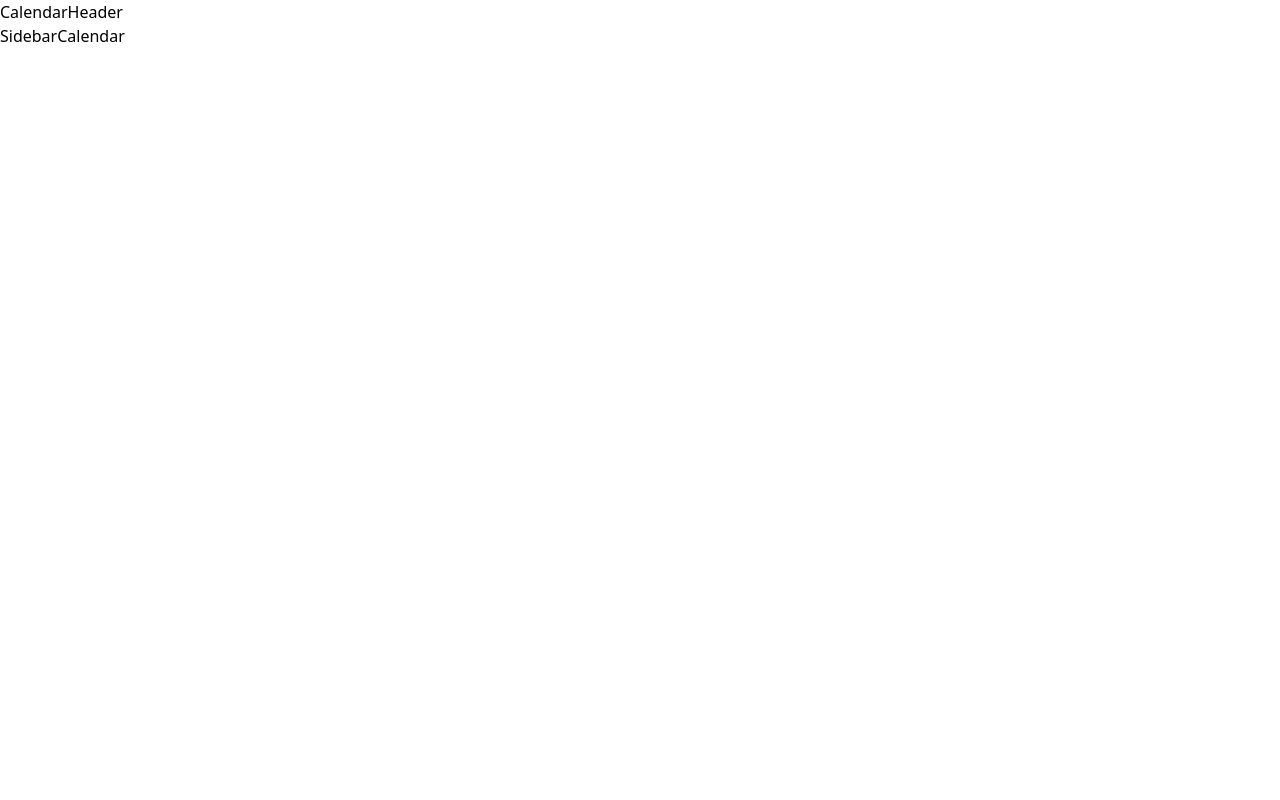
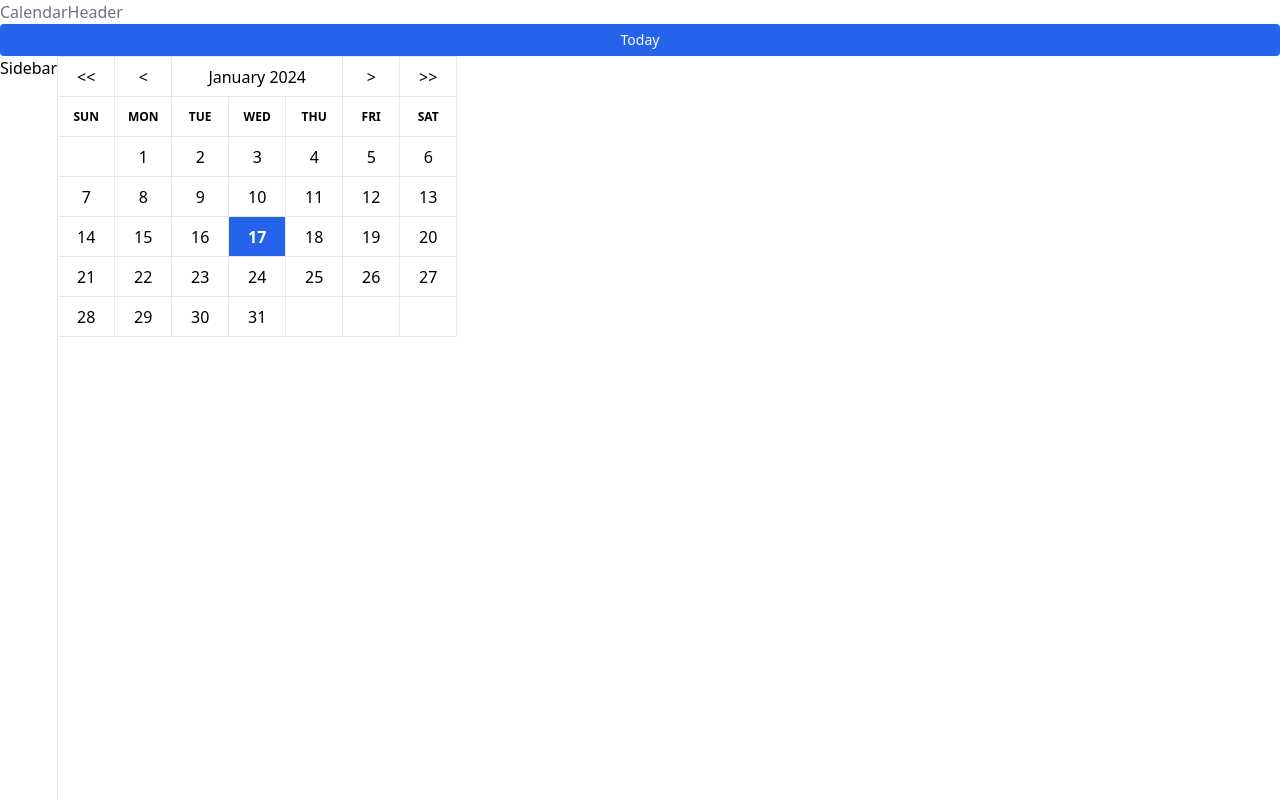
Before and after one commit to okuyama-code/nextjs_ts_calendar, a Next.js app: page / in a window 1280 px wide. Built offline with nearby package versions, Linux system fonts and the light colour scheme.

Commit message:
カレンダー表示

```diff
--- a/src/app/page.tsx
+++ b/src/app/page.tsx
@@ -1,15 +1,24 @@
+"use client"
+
 import Calendar from '@/calendar/Calendar'
 import CalendarHeader from '@/calendar/CalendarHeader'
+import Button from '@/components/Button';
 import Sidebar from '@/components/Sidebar'
+import { useState } from 'react';
+
 
 export default function Home() {
+  const [currentDate, setCurrentDate] = useState(new Date());
+
+  const handleSetToday = () => setCurrentDate(new Date());
   return (
     <>
       <div className="h-screen flex flex-col">
         <CalendarHeader />
+        <Button onClick={handleSetToday}>Today</Button>
         <div className="flex flex-1">
           <Sidebar />
-          <Calendar />
+          <Calendar value={currentDate} onChange={setCurrentDate}  />
         </div>
       </div>
     </>
--- a/src/calendar/Calendar.tsx
+++ b/src/calendar/Calendar.tsx
@@ -1,9 +1,77 @@
-import React from 'react'
+import {
+  add,
+  differenceInDays,
+  endOfMonth,
+  format,
+  setDate,
+  startOfMonth,
+  sub,
+} from "date-fns";
+import Cell from "./Cell";
 
-const Calendar = () => {
+const weeks = ["Sun", "Mon", "Tue", "Wed", "Thu", "Fri", "Sat"];
+
+type Props = {
+  value?: Date;
+  onChange: (date: Date) => void;
+};
+
+const Calendar: React.FC<Props> = ({ value = new Date(), onChange }) => {
+  const startDate = startOfMonth(value);
+  const endDate = endOfMonth(value);
+  const numDays = differenceInDays(endDate, startDate) + 1;
+
+  const prefixDays = startDate.getDay();
+  const suffixDays = 6 - endDate.getDay();
+
+  const prevMonth = () => onChange(sub(value, { months: 1 }));
+  const nextMonth = () => onChange(add(value, { months: 1 }));
+  const prevYear = () => onChange(sub(value, { years: 1 }));
+  const nextYear = () => onChange(add(value, { years: 1 }));
+
+  const handleClickDate = (index: number) => {
+    const date = setDate(value, index);
+    onChange(date);
+  };
+
   return (
-    <div>Calendar</div>
-  )
-}
+    <div className="w-[400px] border-t border-l">
+      <div className="grid grid-cols-7 items-center justify-center text-center">
+        <Cell onClick={prevYear}>{"<<"}</Cell>
+        <Cell onClick={prevMonth}>{"<"}</Cell>
+        <Cell className="col-span-3">{format(value, "LLLL yyyy")}</Cell>
+        <Cell onClick={nextMonth}>{">"}</Cell>
+        <Cell onClick={nextYear}>{">>"}</Cell>
 
-export default Calendar
+        {weeks.map((week) => (
+          <Cell key={week} className="text-xs font-bold uppercase">{week}</Cell>
+        ))}
+
+        {Array.from({ length: prefixDays }).map((_, index) => (
+          <Cell key={index} />
+        ))}
+
+        {Array.from({ length: numDays }).map((_, index) => {
+          const date = index + 1;
+          const isCurrentDate = date === value.getDate();
+
+          return (
+            <Cell
+              key={date}
+              isActive={isCurrentDate}
+              onClick={() => handleClickDate(date)}
+            >
+              {date}
+            </Cell>
+          );
+        })}
+
+        {Array.from({ length: suffixDays }).map((_, index) => (
+          <Cell key={index} />
+        ))}
+      </div>
+    </div>
+  );
+};
+
+export default Calendar;
--- a/src/calendar/CalendarHeader.tsx
+++ b/src/calendar/CalendarHeader.tsx
@@ -2,7 +2,7 @@ import React from 'react'
 
 const CalendarHeader = () => {
   return (
-    <div>CalendarHeader</div>
+    <div className='text-gray-500'>CalendarHeader</div>
   )
 }
 
--- a/src/calendar/Cell.tsx
+++ b/src/calendar/Cell.tsx
@@ -1,9 +1,33 @@
-import React from 'react'
+import clsx from "clsx";
 
-const Cell = () => {
-  return (
-    <div>Cell</div>
-  )
+interface Props extends React.PropsWithChildren {
+  className?: string;
+  isActive?: boolean;
+  onClick?: () => void;
 }
 
-export default Cell
+const Cell: React.FC<Props> = ({
+  onClick,
+  children,
+  className,
+  isActive = false,
+}) => {
+  return (
+    <div
+      onClick={!isActive ? onClick : undefined}
+      className={clsx(
+        "h-10 border-b border-r flex items-center justify-center select-none transition-colors",
+        {
+          "cursor-pointer hover:bg-gray-100 active:bg-gray-200":
+            !isActive && onClick,
+          "font-bold text-white bg-blue-600": isActive,
+        },
+        className
+      )}
+    >
+      {children}
+    </div>
+  );
+};
+
+export default Cell;
--- a/src/components/Button.tsx
+++ b/src/components/Button.tsx
@@ -1,9 +1,20 @@
-import React from 'react'
+import clsx from "clsx";
 
-const Button = () => {
-  return (
-    <div>Button</div>
-  )
+interface Props extends React.PropsWithChildren {
+  onClick?: () => void;
+  className?: string;
 }
 
-export default Button
+const Button: React.FC<Props> = ({ onClick, className, children }) => (
+  <button
+    onClick={onClick}
+    className={clsx(
+      "text-white bg-blue-600 active:bg-blue-700 text-sm px-4 py-1.5 rounded",
+      className
+    )}
+  >
+    {children}
+  </button>
+);
+
+export default Button;
--- a/tailwind.config.ts
+++ b/tailwind.config.ts
@@ -4,6 +4,7 @@ const config: Config = {
   content: [
     './src/pages/**/*.{js,ts,jsx,tsx,mdx}',
     './src/components/**/*.{js,ts,jsx,tsx,mdx}',
+    './src/calendar/**/*.{js,ts,jsx,tsx,mdx}',
     './src/app/**/*.{js,ts,jsx,tsx,mdx}',
   ],
   theme: {
```
Also changed, not shown: package.json (+7 -5 lines), 1 other file (tests, documents, lock files or other folders).
